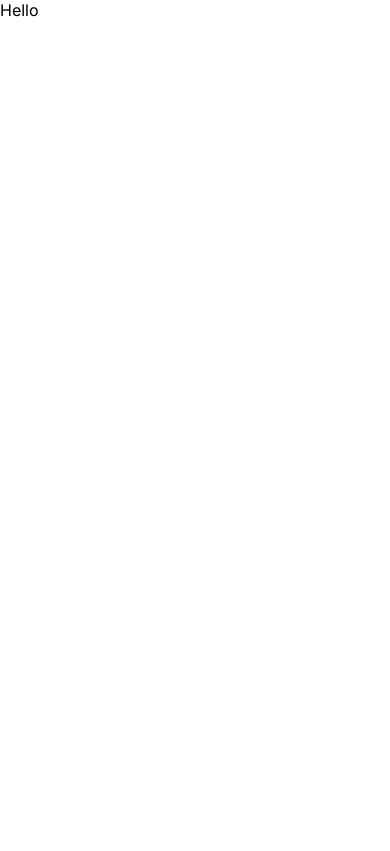
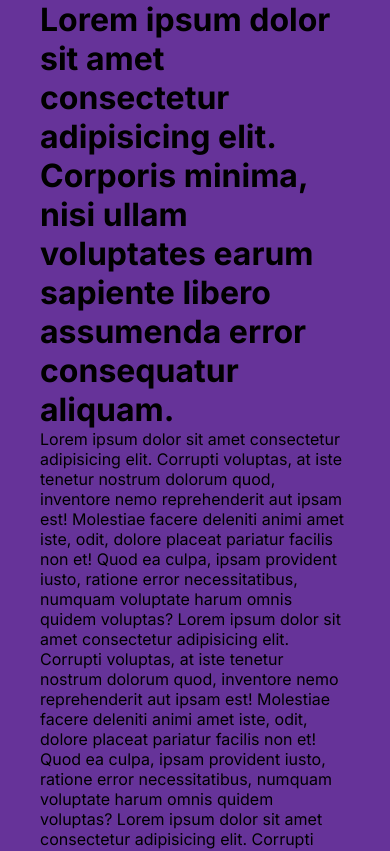
Before and after one commit to Kevincxv/blog-app, a Next.js app: page / in a window 390 px wide. Shown: the top 851 px of the page. Built offline with nearby package versions, Linux system fonts and the light colour scheme.

Commit message:
CSS Responsive Layout Tutorial

```diff
--- a/src/app/globals.css
+++ b/src/app/globals.css
@@ -26,3 +26,44 @@ a {
     background-color: var(--bg);
     color: var(--textColor);
 }
+
+.wrapper {
+    max-width: 1536px;
+    margin-left: auto;
+    margin-right: auto;
+    background-color: rebeccapurple;
+    padding-left: 80px;
+    padding-right: 80px;
+}
+
+@media screen and (max-width: 1536px) {
+    .wrapper {
+        max-width: 1366px;
+    }
+}
+
+@media screen and (max-width: 1280px) {
+    .wrapper {
+        max-width: 1024px;
+    }
+}
+
+@media screen and (max-width: 1024px) {
+    .wrapper {
+        max-width: 768px;
+        padding-left: 40px;
+        padding-right: 40px;
+    }
+}
+
+@media screen and (max-width: 768px) {
+    .wrapper {
+        max-width: 640px;
+    }
+}
+
+@media screen and (max-width: 640px) {
+    .wrapper {
+        max-width: 475px;
+    }
+}
--- a/src/app/layout.js
+++ b/src/app/layout.js
@@ -1,21 +1,21 @@
-import './globals.css'
-import { Inter } from 'next/font/google'
+import "./globals.css";
+import { Inter } from "next/font/google";
 
-const inter = Inter({ subsets: ['latin'] })
+const inter = Inter({ subsets: ["latin"] });
 
 export const metadata = {
-  title: 'Blog App',
-  description: 'The best blog app!',
-}
+  title: "Blog App",
+  description: "The best blog app!",
+};
 
 export default function RootLayout({ children }) {
   return (
     <html lang="en">
       <body className={inter.className}>
-        <div className='container'>
-          {children}
-          </div>
+        <div className="container">
+          <div className="wrapper">{children}</div>
+        </div>
       </body>
     </html>
-  )
+  );
 }
--- a/src/app/page.jsx
+++ b/src/app/page.jsx
@@ -4,7 +4,13 @@ import Link from 'next/link';
 export default function Home() {
   return (
     <Link href="/">
-      Hello
+      <h1>Lorem ipsum dolor sit amet consectetur adipisicing elit. Corporis minima, nisi ullam voluptates earum sapiente libero assumenda error consequatur aliquam.</h1>
+      Lorem ipsum dolor sit amet consectetur adipisicing elit. Corrupti voluptas, at iste tenetur nostrum dolorum quod, inventore nemo reprehenderit aut ipsam est! Molestiae facere deleniti animi amet iste, odit, dolore placeat pariatur facilis non et! Quod ea culpa, ipsam provident iusto, ratione error necessitatibus, numquam voluptate harum omnis quidem voluptas?
+      Lorem ipsum dolor sit amet consectetur adipisicing elit. Corrupti voluptas, at iste tenetur nostrum dolorum quod, inventore nemo reprehenderit aut ipsam est! Molestiae facere deleniti animi amet iste, odit, dolore placeat pariatur facilis non et! Quod ea culpa, ipsam provident iusto, ratione error necessitatibus, numquam voluptate harum omnis quidem voluptas?
+      Lorem ipsum dolor sit amet consectetur adipisicing elit. Corrupti voluptas, at iste tenetur nostrum dolorum quod, inventore nemo reprehenderit aut ipsam est! Molestiae facere deleniti animi amet iste, odit, dolore placeat pariatur facilis non et! Quod ea culpa, ipsam provident iusto, ratione error necessitatibus, numquam voluptate harum omnis quidem voluptas?
+      Lorem ipsum dolor sit amet consectetur adipisicing elit. Corrupti voluptas, at iste tenetur nostrum dolorum quod, inventore nemo reprehenderit aut ipsam est! Molestiae facere deleniti animi amet iste, odit, dolore placeat pariatur facilis non et! Quod ea culpa, ipsam provident iusto, ratione error necessitatibus, numquam voluptate harum omnis quidem voluptas?
+      Lorem ipsum dolor sit amet consectetur adipisicing elit. Corrupti voluptas, at iste tenetur nostrum dolorum quod, inventore nemo reprehenderit aut ipsam est! Molestiae facere deleniti animi amet iste, odit, dolore placeat pariatur facilis non et! Quod ea culpa, ipsam provident iusto, ratione error necessitatibus, numquam voluptate harum omnis quidem voluptas?
+      Lorem ipsum dolor sit amet consectetur adipisicing elit. Corrupti voluptas, at iste tenetur nostrum dolorum quod, inventore nemo reprehenderit aut ipsam est! Molestiae facere deleniti animi amet iste, odit, dolore placeat pariatur facilis non et! Quod ea culpa, ipsam provident iusto, ratione error necessitatibus, numquam voluptate harum omnis quidem voluptas?
     </Link>
   );
 }
```
